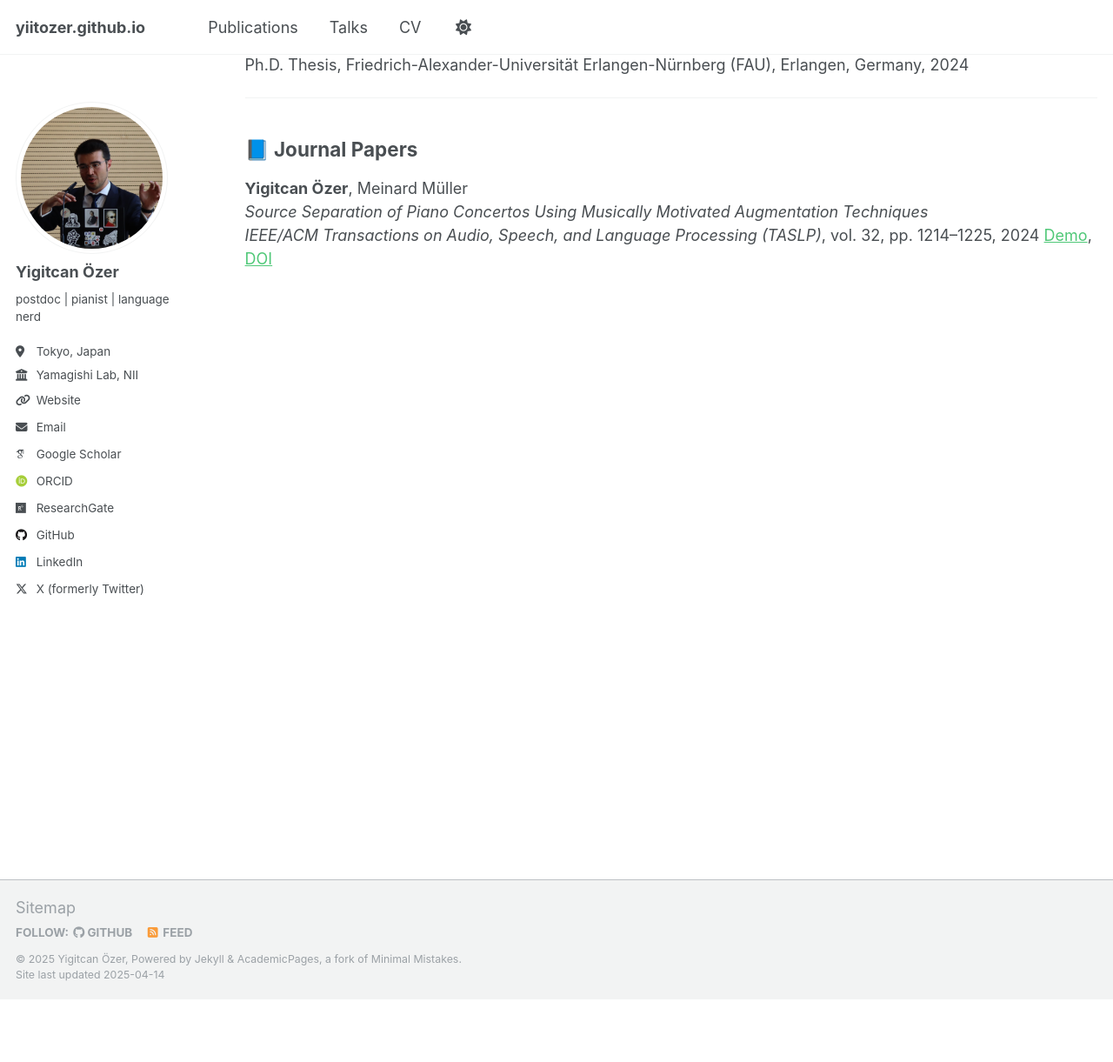
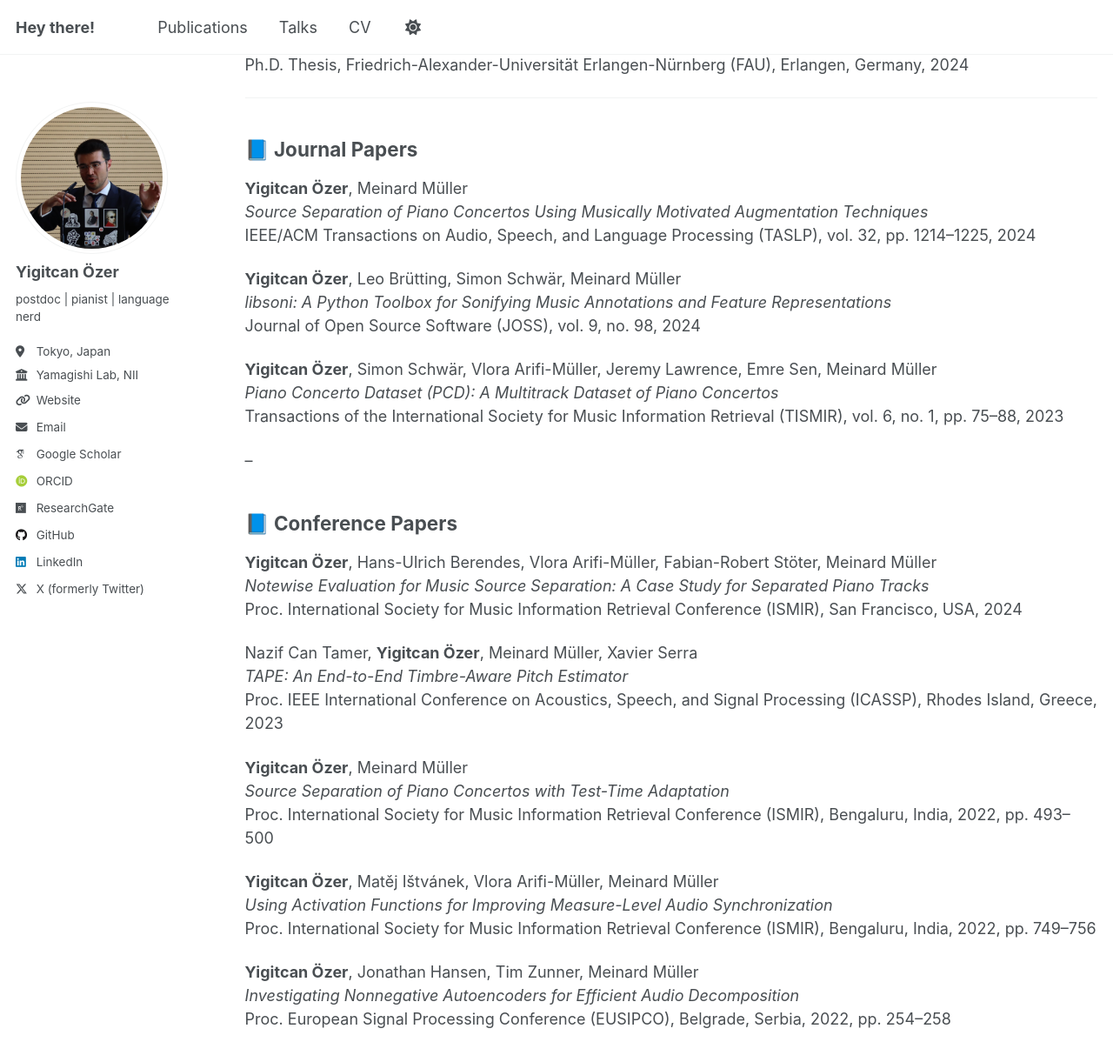
Before and after one commit to yiitozer/yiitozer.github.io, a Jekyll site: the page built from _pages/publications.md, in a window 1280 px wide and 1400 px high, scrolled down 251 px. Shown: the top 1221 px of the window at 87% size. Built offline with Jekyll 4.4.1, drawn with Linux system fonts in a browser that asks for light colours; some web fonts are replaced.

Commit message:
add publications

```diff
--- a/_config.yml
+++ b/_config.yml
@@ -9,7 +9,7 @@
 # Basic Site Settings
 locale                   : "en-US"
 site_theme               : "default"
-title                    : #
+title                    : Hey there!
 title_separator          : "-"
 name                     : &name "Yigitcan Özer"
 description              : &description "personal description"
--- a/_pages/publications.md
+++ b/_pages/publications.md
@@ -23,15 +23,39 @@ Ph.D. Thesis, Friedrich-Alexander-Universität Erlangen-Nürnberg (FAU), Erlange
 
 **Yigitcan Özer**, Meinard Müller
 *Source Separation of Piano Concertos Using Musically Motivated Augmentation Techniques*
-*IEEE/ACM Transactions on Audio, Speech, and Language Processing (TASLP)*, vol. 32, pp. 1214–1225, 2024
-[Demo](https://www.audiolabs-erlangen.de/resources/MIR/2024-TASLP-PianoConcertoSeparation), [DOI](https://doi.org/10.1109/TASLP.2024.3356980)
+IEEE/ACM Transactions on Audio, Speech, and Language Processing (TASLP), vol. 32, pp. 1214–1225, 2024
 
+**Yigitcan Özer**, Leo Brütting, Simon Schwär, Meinard Müller
+*libsoni: A Python Toolbox for Sonifying Music Annotations and Feature Representations*
+Journal of Open Source Software (JOSS), vol. 9, no. 98, 2024
 
-<!-- Add more journal papers below as needed -->
+**Yigitcan Özer**, Simon Schwär, Vlora Arifi-Müller, Jeremy Lawrence, Emre Sen, Meinard Müller
+*Piano Concerto Dataset (PCD): A Multitrack Dataset of Piano Concertos*
+Transactions of the International Society for Music Information Retrieval (TISMIR), vol. 6, no. 1, pp. 75–88, 2023
 
+--
 
+## 📘 Conference Papers
 
+**Yigitcan Özer**, Hans-Ulrich Berendes, Vlora Arifi-Müller, Fabian-Robert Stöter, Meinard Müller
+*Notewise Evaluation for Music Source Separation: A Case Study for Separated Piano Tracks*
+Proc. International Society for Music Information Retrieval Conference (ISMIR), San Francisco, USA, 2024
 
+Nazif Can Tamer, **Yigitcan Özer**, Meinard Müller, Xavier Serra
+*TAPE: An End-to-End Timbre-Aware Pitch Estimator*
+Proc. IEEE International Conference on Acoustics, Speech, and Signal Processing (ICASSP), Rhodes Island, Greece, 2023
+
+**Yigitcan Özer**, Meinard Müller
+*Source Separation of Piano Concertos with Test-Time Adaptation*
+Proc. International Society for Music Information Retrieval Conference (ISMIR), Bengaluru, India, 2022, pp. 493–500
+
+**Yigitcan Özer**, Matěj Ištvánek, Vlora Arifi-Müller, Meinard Müller
+*Using Activation Functions for Improving Measure-Level Audio Synchronization*
+Proc. International Society for Music Information Retrieval Conference (ISMIR), Bengaluru, India, 2022, pp. 749–756
+
+**Yigitcan Özer**, Jonathan Hansen, Tim Zunner, Meinard Müller
+*Investigating Nonnegative Autoencoders for Efficient Audio Decomposition*
+Proc. European Signal Processing Conference (EUSIPCO), Belgrade, Serbia, 2022, pp. 254–258
 
 <!-- New style rendering if publication categories are defined -->
 {% if site.publication_category %}
```
